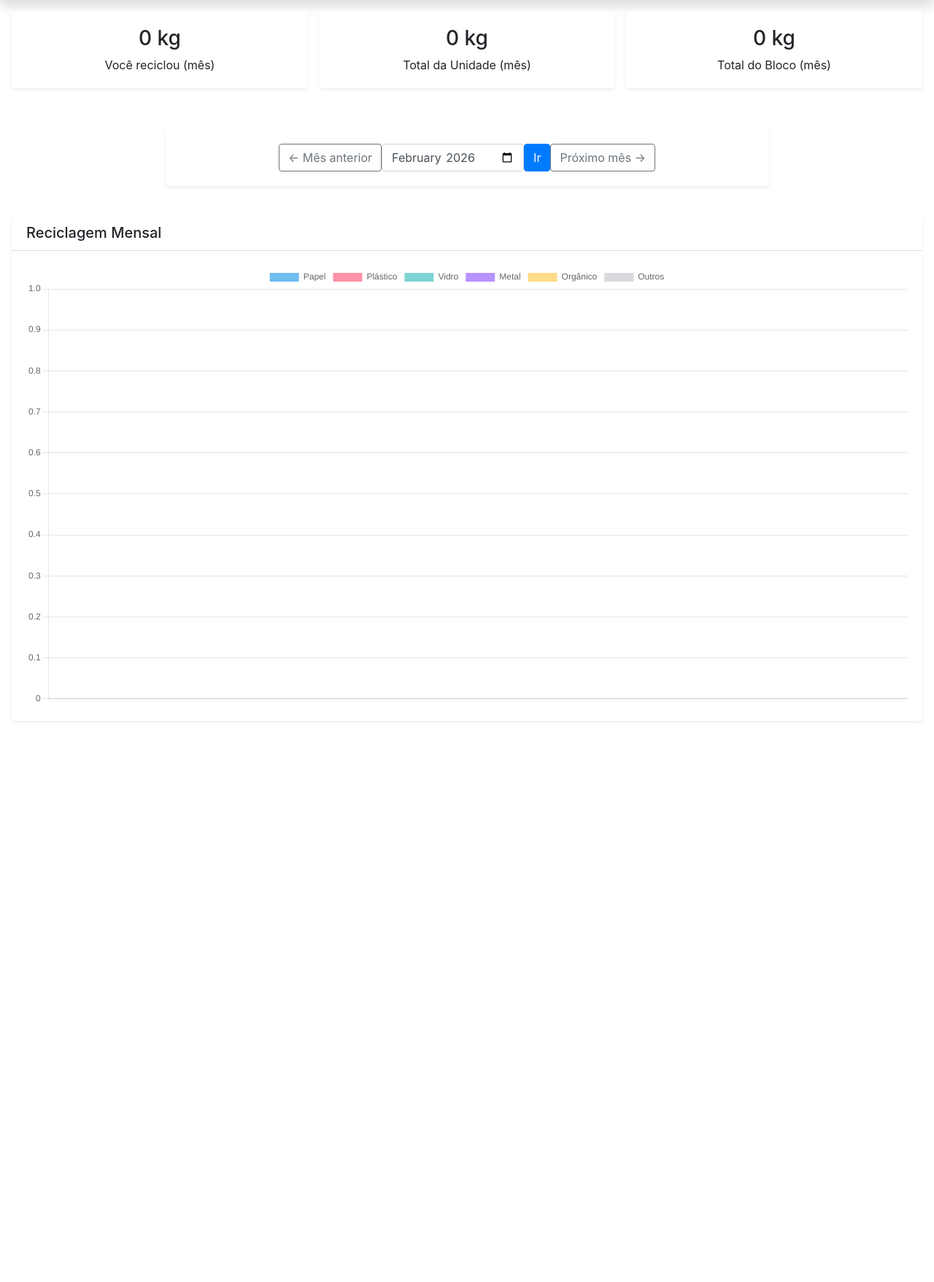
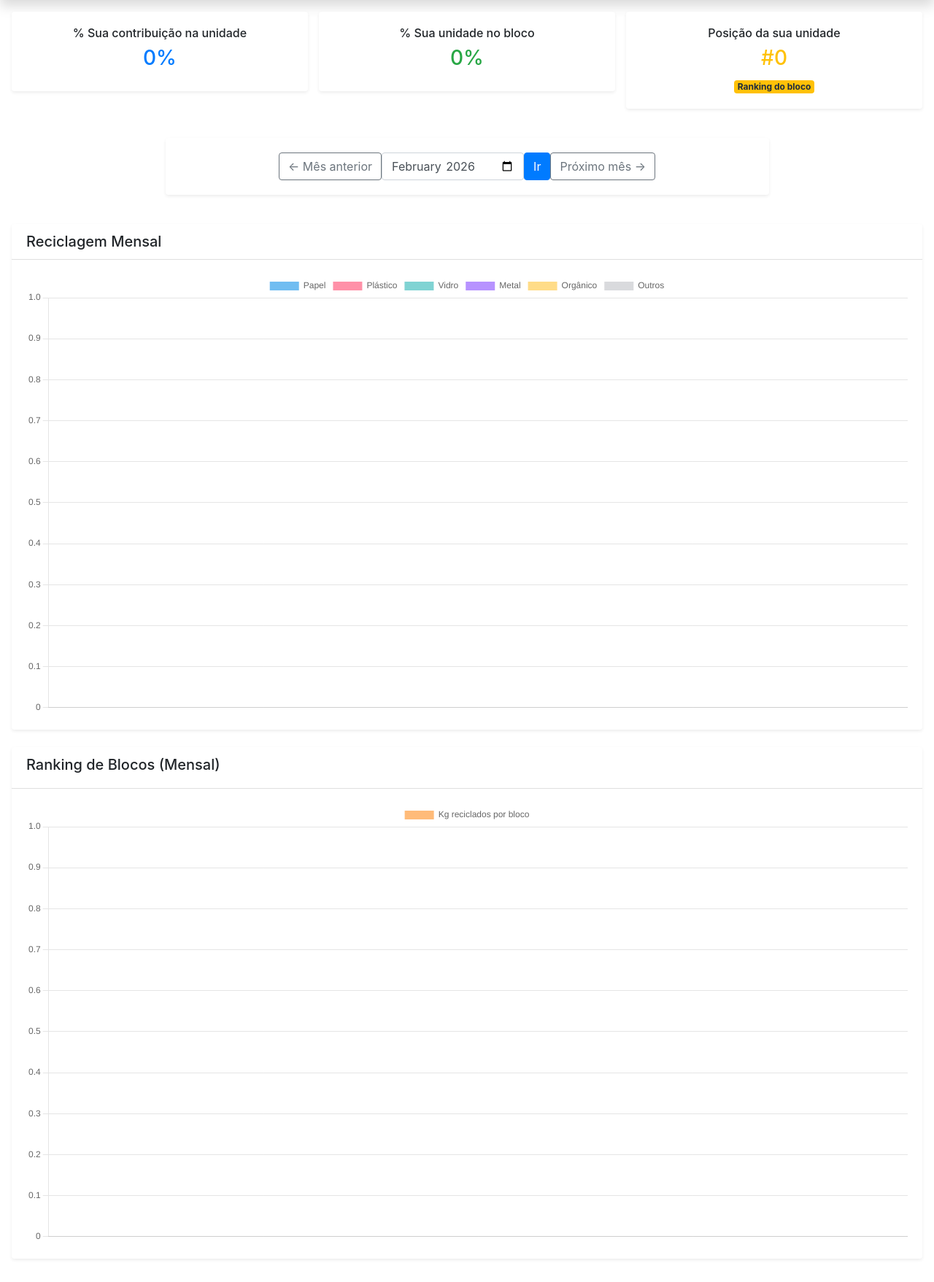
Before and after one commit to ropecual/TCCEtec, a Django app: page / in a window 1280 px wide. Shown: the part 268-2025 px from the top of the page at 73% size. Before the commit the page ends 1257 px from the top, so only its background shows below. Run offline with Django 5.2, Linux system fonts and the light colour scheme; the visitor is signed in with stand-in values (Sample User, id 1); data comes from the database, SQL or seed files in the repository; data that the repository does not hold is empty; some libraries are stand-ins or nearby versions.

Commit message:
Melhoria no dashboard

```diff
--- a/relatorios/views.py
+++ b/relatorios/views.py
@@ -24,9 +24,6 @@ class DashboardView(LoginRequiredMixin, TemplateView):
         user = self.request.user
         profile = user.profile
 
-        # ===============================
-        # DEFINIR MÊS BASE
-        # ===============================
         mes_param = self.request.GET.get("mes")
 
         if mes_param:
@@ -39,9 +36,6 @@ class DashboardView(LoginRequiredMixin, TemplateView):
         context["mes_proximo"] = (data_base + relativedelta(months=1)).strftime("%Y-%m")
         context["mes_selecionado"] = data_base.strftime("%Y-%m")
 
-        # ===============================
-        # QUERY BASE DO MÊS
-        # ===============================
         queryset_mes = RegistroColeta.objects.filter(
             data__year=data_base.year,
             data__month=data_base.month
@@ -53,23 +47,16 @@ class DashboardView(LoginRequiredMixin, TemplateView):
         if profile.tipo == "MORADOR":
 
             unidade = profile.unidade
-            bloco = None
+            bloco = unidade.bloco if unidade else None
 
-            if unidade:
-                bloco = unidade.bloco
+            queryset_unidade = queryset_mes.filter(
+                morador__profile__unidade=unidade
+            )
 
-                queryset_unidade = queryset_mes.filter(
-                    morador__profile__unidade=unidade
-                )
+            queryset_bloco = queryset_mes.filter(
+                morador__profile__unidade__bloco=bloco
+            )
 
-                queryset_bloco = queryset_mes.filter(
-                    morador__profile__unidade__bloco=bloco
-                )
-            else:
-                queryset_unidade = RegistroColeta.objects.none()
-                queryset_bloco = RegistroColeta.objects.none()
-
-            # Totais
             total_individual = queryset_mes.filter(
                 morador=user
             ).aggregate(total=Sum("quantidade"))["total"] or 0
@@ -87,7 +74,39 @@ class DashboardView(LoginRequiredMixin, TemplateView):
             context["total_bloco"] = round(total_bloco, 2)
 
             # ===============================
-            # GRÁFICO COMPARATIVO POR MORADOR
+            # PERCENTUAIS
+            # ===============================
+            context["percent_individual"] = (
+                round((total_individual / total_unidade) * 100, 1)
+                if total_unidade > 0 else 0
+            )
+
+            context["percent_unidade"] = (
+                round((total_unidade / total_bloco) * 100, 1)
+                if total_bloco > 0 else 0
+            )
+
+            # ===============================
+            # RANKING DE UNIDADES NO BLOCO
+            # ===============================
+            ranking_unidades = (
+                queryset_bloco
+                .values("morador__profile__unidade__id",
+                        "morador__profile__unidade__numero")
+                .annotate(total=Sum("quantidade"))
+                .order_by("-total")
+            )
+
+            posicao = 0
+            for index, item in enumerate(ranking_unidades, start=1):
+                if item["morador__profile__unidade__id"] == unidade.id:
+                    posicao = index
+                    break
+
+            context["posicao_unidade"] = posicao
+
+            # ===============================
+            # GRÁFICO MORADORES (mantido)
             # ===============================
             moradores = (
                 queryset_unidade
@@ -109,15 +128,12 @@ class DashboardView(LoginRequiredMixin, TemplateView):
             ]
 
             for index, (tipo, nome_legivel) in enumerate(TipoResiduo.choices):
-
                 valores = []
-
                 for morador in moradores:
                     total = queryset_unidade.filter(
                         morador__id=morador["morador__id"],
                         tipo_residuo=tipo
                     ).aggregate(total=Sum("quantidade"))["total"] or 0
-
                     valores.append(float(total))
 
                 datasets.append({
@@ -129,35 +145,26 @@ class DashboardView(LoginRequiredMixin, TemplateView):
             context["labels"] = json.dumps(labels)
             context["datasets"] = json.dumps(datasets)
 
-        # ============================================================
-        # VISÃO ADMIN
-        # ============================================================
-        else:
-
-            total_geral = queryset_mes.aggregate(
-                total=Sum("quantidade")
-            )["total"] or 0
-
-            context["total_geral"] = round(total_geral, 2)
-
-            dados = (
+            # ===============================
+            # RANKING DE BLOCOS (para gráfico)
+            # ===============================
+            ranking_blocos = (
                 queryset_mes
-                .values("tipo_residuo")
+                .values("morador__profile__unidade__bloco__nome")
                 .annotate(total=Sum("quantidade"))
+                .order_by("-total")
             )
 
-            labels = []
-            valores = []
+            blocos_labels = [
+                item["morador__profile__unidade__bloco__nome"]
+                for item in ranking_blocos
+            ]
 
-            for tipo, _ in TipoResiduo.choices:
-                labels.append(tipo.capitalize())
-                total = next(
-                    (item["total"] for item in dados if item["tipo_residuo"] == tipo),
-                    0
-                )
-                valores.append(float(total) if total else 0)
+            blocos_valores = [
+                float(item["total"]) for item in ranking_blocos
+            ]
 
-            context["labels"] = json.dumps(labels)
-            context["valores"] = json.dumps(valores)
+            context["blocos_labels"] = json.dumps(blocos_labels)
+            context["blocos_valores"] = json.dumps(blocos_valores)
 
         return context
--- a/templates/dashboard.html
+++ b/templates/dashboard.html
@@ -7,47 +7,35 @@
 <!-- ===================== -->
 <div class="row mb-4">
 
-    {% if user.profile.tipo == "MORADOR" %}
-
-        <div class="col-md-4 mb-3">
-            <div class="card text-bg-primary shadow-sm">
+    <div class="col-md-4">
+        <div class="card border-primary shadow-sm">
             <div class="card-body text-center">
-                    <h3 class="fw-bold">{{ total_individual }} kg</h3>
-                    <p class="mb-0">Você reciclou (mês)</p>
+                <h6>% Sua contribuição na unidade</h6>
+                <h3 class="text-primary">{{ percent_individual }}%</h3>
             </div>
         </div>
     </div>
 
-        <div class="col-md-4 mb-3">
-            <div class="card text-bg-success shadow-sm">
+    <div class="col-md-4">
+        <div class="card border-success shadow-sm">
             <div class="card-body text-center">
-                    <h3 class="fw-bold">{{ total_unidade }} kg</h3>
-                    <p class="mb-0">Total da Unidade (mês)</p>
+                <h6>% Sua unidade no bloco</h6>
+                <h3 class="text-success">{{ percent_unidade }}%</h3>
             </div>
         </div>
     </div>
 
-        <div class="col-md-4 mb-3">
-            <div class="card text-bg-warning shadow-sm">
+    <div class="col-md-4">
+        <div class="card border-warning shadow-sm">
             <div class="card-body text-center">
-                    <h3 class="fw-bold">{{ total_bloco }} kg</h3>
-                    <p class="mb-0">Total do Bloco (mês)</p>
+                <h6>Posição da sua unidade</h6>
+                <h3 class="text-warning">#{{ posicao_unidade }}</h3>
+                <span class="badge bg-warning text-dark">
+                    Ranking do bloco
+                </span>
             </div>
         </div>
     </div>
-
-    {% else %}
-
-        <div class="col-md-4 mb-3">
-            <div class="card text-bg-success shadow-sm">
-                <div class="card-body text-center">
-                    <h3 class="fw-bold">{{ total_geral }} kg</h3>
-                    <p class="mb-0">Total Geral do Sistema (mês)</p>
-                </div>
-            </div>
-        </div>
-
-    {% endif %}
 
 </div>
 
@@ -103,6 +91,14 @@
     </div>
 </div>
 
+<div class="card shadow-sm mt-4">
+    <div class="card-header">
+        <h5>Ranking de Blocos (Mensal)</h5>
+    </div>
+    <div class="card-body">
+        <canvas id="graficoBlocos"></canvas>
+    </div>
+</div>
 {% endblock %}
 
 
@@ -160,5 +156,25 @@ new Chart(ctx, {
 });
 
 {% endif %}
+
+const ctxBlocos = document.getElementById('graficoBlocos');
+
+new Chart(ctxBlocos, {
+    type: 'bar',
+    data: {
+        labels: {{ blocos_labels|safe }},
+        datasets: [{
+            label: 'Kg reciclados por bloco',
+            data: {{ blocos_valores|safe }},
+            backgroundColor: 'rgba(255, 159, 64, 0.7)'
+        }]
+    },
+    options: {
+        responsive: true,
+        scales: {
+            y: { beginAtZero: true }
+        }
+    }
+});
 </script>
 {% endblock %}
```
Lines whose indentation alone changed are shown as unchanged.
